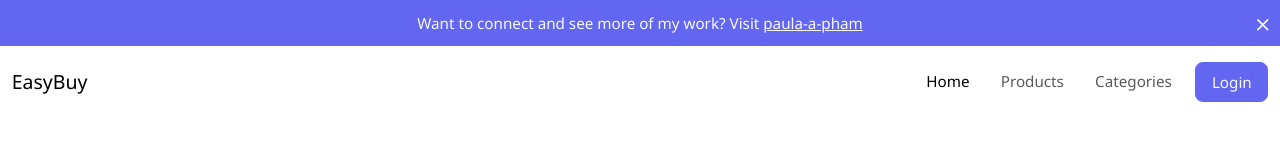
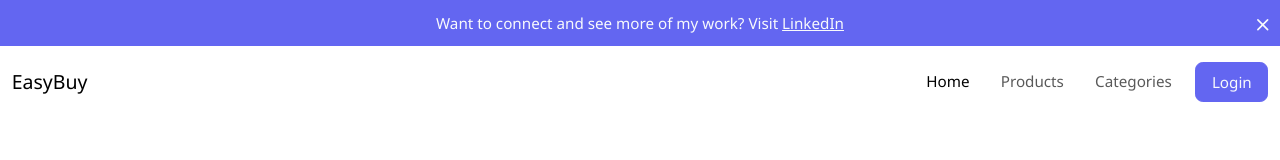
Before and after one commit to paula-a-pham/easy-buy-frontend, an Angular app: page / in a window 1280 px wide. Shown: the top 160 px of the page. Built offline with nearby package versions, Linux system fonts and the light colour scheme.

Commit message:
update navbar

```diff
--- a/src/app/layouts/user-layout/components/navbar/navbar.component.html
+++ b/src/app/layouts/user-layout/components/navbar/navbar.component.html
@@ -1,7 +1,7 @@
 <div class="ad-container" [ngClass]="{ 'd-none': hideAd }">
   Want to connect and see more of my work? Visit&nbsp;
   <a href="https://www.linkedin.com/in/paula-a-pham/" target="_blank"
-    >paula-a-pham</a
+    >LinkedIn</a
   >
   <div class="close-ad" (click)="hideAd = true">
     <svg
```
